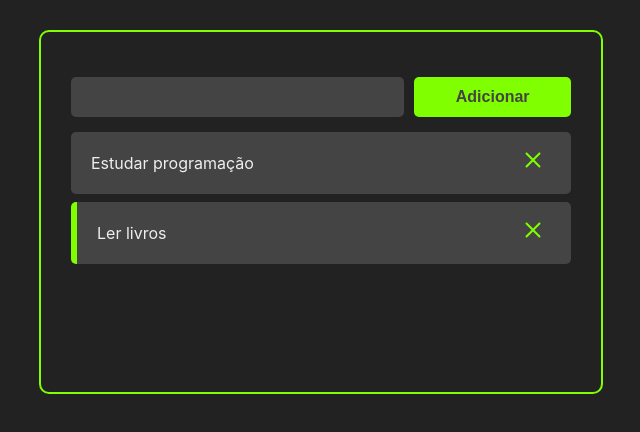
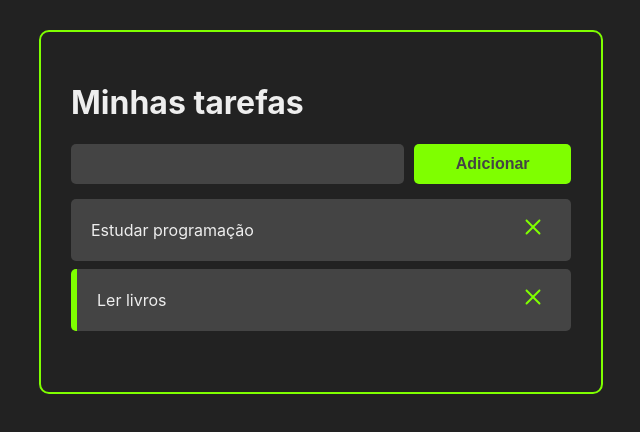
Before and after one commit to vianabsouza/react-js, a React (Create React App) app in the folder my-tasks/: page / in a window 1280 px wide. Shown: the top 432 px of the page, without its empty margins (319-959 px from the left). Built offline with nearby package versions, Linux system fonts and the light colour scheme.

Commit message:
create 'header' component

```diff
--- a/my-tasks/src/App.jsx
+++ b/my-tasks/src/App.jsx
@@ -2,8 +2,10 @@ import React, { useState } from "react";
 import { v4 as uuidv4 } from "uuid";
 
 import Tasks from "./components/Tasks";
+import AddTask from "./components/AddTask";
+import Header from "./components/Header";
+
 import "./App.css";
-import AddTask from "./components/AddTask";
 
 const App = () => {
   const [tasks, setTasks] = useState([
@@ -48,6 +50,7 @@ const App = () => {
   return (
     <>
       <div className="container">
+        <Header />
         <AddTask handleTaskAddition={handleTaskAddition} />
         <Tasks
           tasks={tasks}
--- /dev/null
+++ b/my-tasks/src/components/Header.jsx
@@ -0,0 +1,7 @@
+import React from "react";
+
+const Header = () => {
+  return <h1 style={{ color: "#eee" }}>Minhas tarefas</h1>;
+};
+
+export default Header;
```
